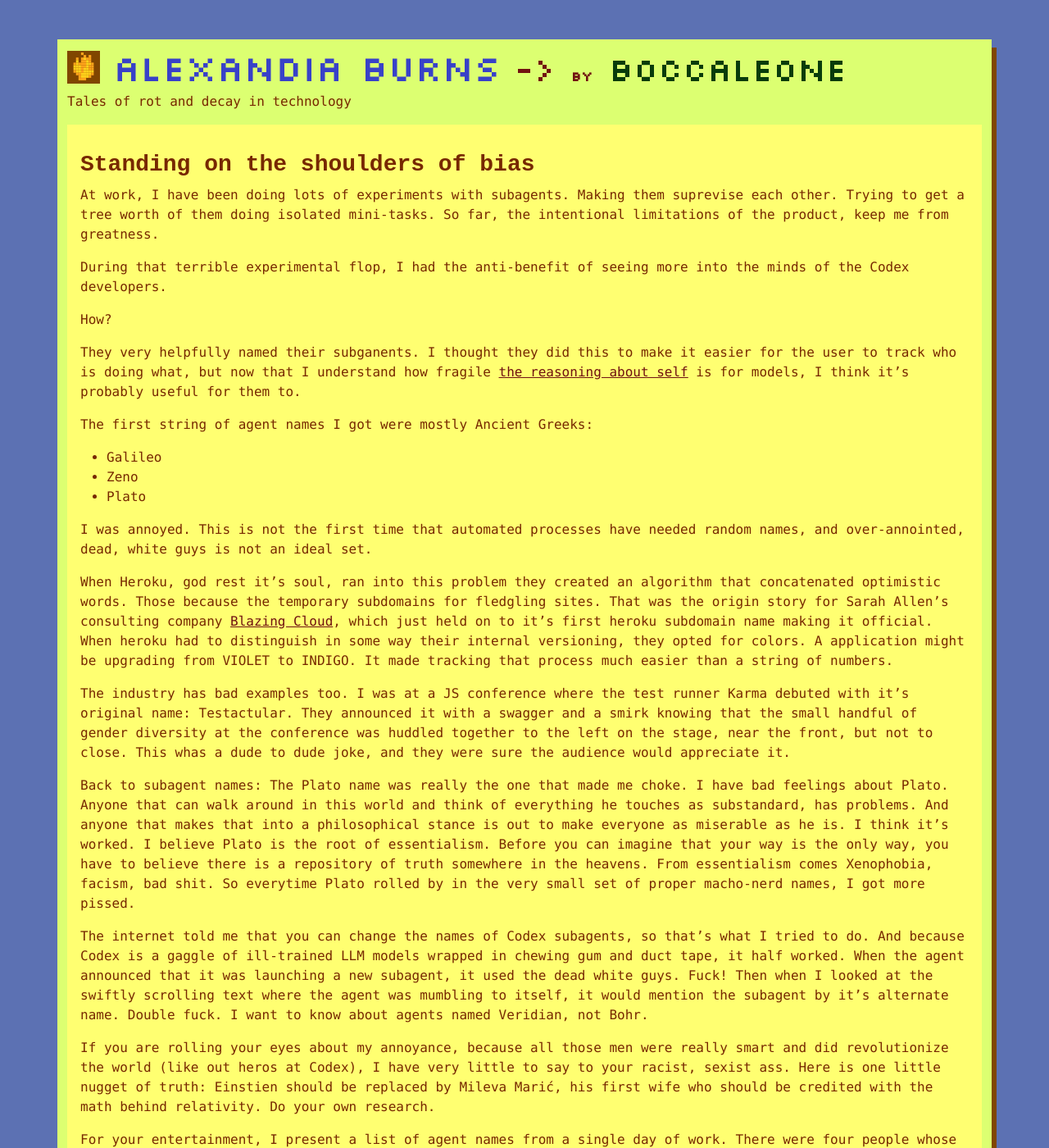
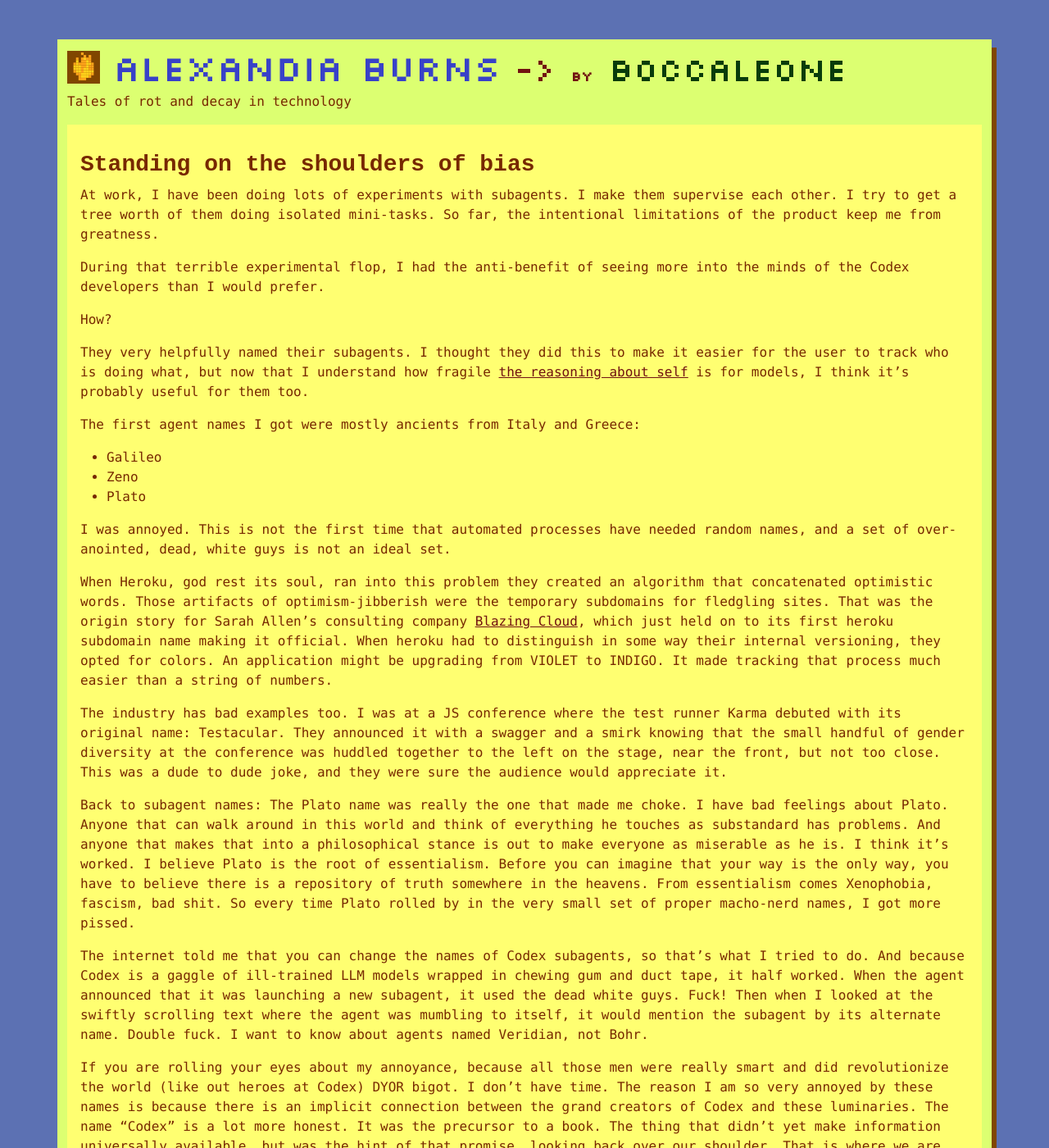
Before and after one commit to boccaleone/boccaleone.github.io, a Jekyll site: the page built from _posts/2026-04-15-standing-on-the-shoulders-of-bias.md, in a window 1280 px wide and 1400 px high. Shown: the whole window at 82% size. Built offline with Jekyll 4.4.1, drawn with Linux system fonts in a browser that asks for light colours; some web fonts are replaced; some of the changed text lies outside the part shown.

Commit message:
Fixes, update to standing

```diff
--- a/_posts/2026-04-15-standing-on-the-shoulders-of-bias.md
+++ b/_posts/2026-04-15-standing-on-the-shoulders-of-bias.md
@@ -8,33 +8,33 @@ description: "The developers of Codex have delusions of grandeur, and their slip
 
 # Standing on the shoulders of bias
 
-At work, I have been doing lots of experiments with subagents. Making them suprevise each other. Trying to get a tree worth of them doing isolated mini-tasks. So far, the intentional limitations of the product, keep me from greatness.
+At work, I have been doing lots of experiments with subagents. I make them supervise each other. I try to get a tree worth of them doing isolated mini-tasks. So far, the intentional limitations of the product keep me from greatness.
 
-During that terrible experimental flop, I had the anti-benefit of seeing more into the minds of the Codex developers.
+During that terrible experimental flop, I had the anti-benefit of seeing more into the minds of the Codex developers than I would prefer.
 
 How?
 
-They very helpfully named their subganents. I thought they did this to make it easier for the user to track who is doing what, but now that I understand how fragile [the reasoning about self](/theory-of-mind) is for models, I think it's probably useful for them to.
+They very helpfully named their subagents. I thought they did this to make it easier for the user to track who is doing what, but now that I understand how fragile [the reasoning about self](/theory-of-mind) is for models, I think it's probably useful for them too.
 
-The first string of agent names I got were mostly Ancient Greeks:
+The first agent names I got were mostly ancients from Italy and Greece:
 
 - Galileo
 - Zeno
 - Plato
 
-I was annoyed. This is not the first time that automated processes have needed random names, and over-annointed, dead, white guys is not an ideal set.
+I was annoyed. This is not the first time that automated processes have needed random names, and a set of over-anointed, dead, white guys is not an ideal set.
 
-When Heroku, god rest it's soul, ran into this problem they created an algorithm that concatenated optimistic words. Those because the temporary subdomains for fledgling sites. That was the origin story for Sarah Allen's consulting company [Blazing Cloud](https://blazingcloud.net), which just held on to it's first heroku subdomain name making it official. When heroku had to distinguish in some way their internal versioning, they opted for colors. A application might be upgrading from VIOLET to INDIGO. It made tracking that process much easier than a string of numbers.
+When Heroku, god rest its soul, ran into this problem they created an algorithm that concatenated optimistic words. Those artifacts of optimism-jibberish were the temporary subdomains for fledgling sites. That was the origin story for Sarah Allen's consulting company [Blazing Cloud](https://blazingcloud.net), which just held on to its first heroku subdomain name making it official. When heroku had to distinguish in some way their internal versioning, they opted for colors. An application might be upgrading from VIOLET to INDIGO. It made tracking that process much easier than a string of numbers.
 
-The industry has bad examples too. I was at a JS conference where the test runner Karma debuted with it's original name: Testactular. They announced it with a swagger and a smirk knowing that the small handful of gender diversity at the conference was huddled together to the left on the stage, near the front, but not to close. This whas a dude to dude joke, and they were sure the audience would appreciate it.
+The industry has bad examples too. I was at a JS conference where the test runner Karma debuted with its original name: Testacular. They announced it with a swagger and a smirk knowing that the small handful of gender diversity at the conference was huddled together to the left on the stage, near the front, but not too close. This was a dude to dude joke, and they were sure the audience would appreciate it.
 
-Back to subagent names: The Plato name was really the one that made me choke. I have bad feelings about Plato. Anyone that can walk around in this world and think of everything he touches as substandard, has problems. And anyone that makes that into a philosophical stance is out to make everyone as miserable as he is. I think it's worked. I believe Plato is the root of essentialism. Before you can imagine that your way is the only way, you have to believe there is a repository of truth somewhere in the heavens. From essentialism comes Xenophobia, facism, bad shit. So everytime Plato rolled by in the very small set of proper macho-nerd names, I got more pissed.
+Back to subagent names: The Plato name was really the one that made me choke. I have bad feelings about Plato. Anyone that can walk around in this world and think of everything he touches as substandard has problems. And anyone that makes that into a philosophical stance is out to make everyone as miserable as he is. I think it's worked. I believe Plato is the root of essentialism. Before you can imagine that your way is the only way, you have to believe there is a repository of truth somewhere in the heavens. From essentialism comes Xenophobia, fascism, bad shit. So every time Plato rolled by in the very small set of proper macho-nerd names, I got more pissed.
 
-The internet told me that you can change the names of Codex subagents, so that's what I tried to do. And because Codex is a gaggle of ill-trained LLM models wrapped in chewing gum and duct tape, it half worked. When the agent announced that it was launching a new subagent, it used the dead white guys. Fuck! Then when I looked at the swiftly scrolling text where the agent was mumbling to itself, it would mention the subagent by it's alternate name. Double fuck. I want to know about agents named Veridian, not Bohr.
+The internet told me that you can change the names of Codex subagents, so that's what I tried to do. And because Codex is a gaggle of ill-trained LLM models wrapped in chewing gum and duct tape, it half worked. When the agent announced that it was launching a new subagent, it used the dead white guys. Fuck! Then when I looked at the swiftly scrolling text where the agent was mumbling to itself, it would mention the subagent by its alternate name. Double fuck. I want to know about agents named Veridian, not Bohr.
 
-If you are rolling your eyes about my annoyance, because all those men were really smart and did revolutionize the world (like out heros at Codex), I have very little to say to your racist, sexist ass. Here is one little nugget of truth: Einstien should be replaced by Mileva Marić, his first wife who should be credited with the math behind relativity. Do your own research.
+If you are rolling your eyes about my annoyance, because all those men were really smart and did revolutionize the world (like out heroes at Codex) DYOR bigot. I don't have time. The reason I am so very annoyed by these names is because there is an implicit connection between the grand creators of Codex and these luminaries. The name "Codex" is a lot more honest. It was the precursor to a book. The thing that didn't yet make information universally available, but was the hint of that promise, looking back over our shoulder. That is where we are, at the start of a possibility. For me, the wax that that proto-book is written in melts before it can be used. Your mileage may vary.
 
-For your entertainment, I present a list of agent names from a single day of work. There were four people whose images were not available on wikipedia either for license or just lack of image.
+For your entertainment, I present a list of agent names from a single day of work. There were four people whose images were not available on wikipedia either for license or just lack of image. Two were women, and I worry that one was the first name of one of these Codex dude-bros.
 
 ![Galileo](/assets/images/galileo.png)
 ![Kierkegaard](/assets/images/kierkegaard.png)
```
Also changed, not shown: _posts/2026-04-14-theory-of-mind-post.md (+1 -1 lines).
